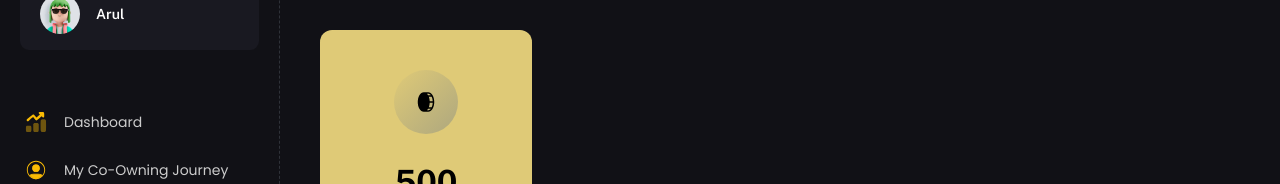
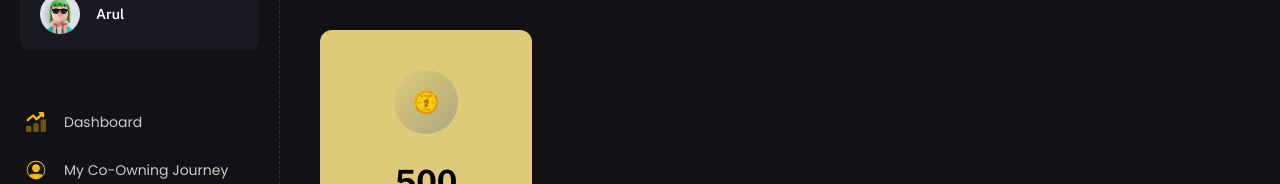
Before and after one commit to JagadishBujji/value1dashbaord, a React (Create React App) app: page /dashboard/my-value-coins in a window 1280 px wide. Shown: the part 170-354 px from the top of the page. Built offline with nearby package versions, Linux system fonts and the light colour scheme; a web font is replaced by a local one.

Commit message:
icon fixed

```diff
--- a/src/pages/DashboardAppPage.js
+++ b/src/pages/DashboardAppPage.js
@@ -61,6 +61,7 @@ export default function DashboardAppPage() {
               <AppWidgetSummary
                 sx={{ background: '#DFCA77', color: '#000' }}
                 title="My Value Coins"
+                type="img"
                 total={500}
                 icon={'icon_value'}
               />
--- a/src/pages/ValueCoins.js
+++ b/src/pages/ValueCoins.js
@@ -41,8 +41,9 @@ export default function ValueCoins() {
             <AppWidgetSummary
               sx={{ background: '#DFCA77', color: '#000' }}
               title="Value Coins"
+              type="img"
               total={500}
-              icon={'ph:coin-vertical-fill'}
+              icon={'icon_value'}
             />
           </Grid>
         </Grid>
--- a/src/sections/@dashboard/app/AppWidgetSummary.js
+++ b/src/sections/@dashboard/app/AppWidgetSummary.js
@@ -6,6 +6,7 @@ import { Card, Typography } from '@mui/material';
 import { fShortenNumber } from '../../../utils/formatNumber';
 // components
 import Iconify from '../../../components/iconify';
+import SvgColor from '../../../components/svg-color';
 
 // ----------------------------------------------------------------------
 
@@ -53,7 +54,11 @@ export default function AppWidgetSummary({ title, total, icon, color = 'primary'
             )} 100%)`,
         }}
       >
-        <Iconify sx={{ color: '#000' }} icon={icon} width={24} height={24} />
+        {other.type === 'img' ? (
+          <img src={`/assets/icons/navbar/${icon}.svg`} alt="My Value Coins" />
+        ) : (
+          <Iconify sx={{ color: '#000' }} icon={icon} width={24} height={24} />
+        )}
       </StyledIcon>
 
       <Typography variant="h3">{fShortenNumber(total)}</Typography>
@@ -61,7 +66,6 @@ export default function AppWidgetSummary({ title, total, icon, color = 'primary'
       <Typography variant="subtitle2" sx={{ opacity: 0.72 }}>
         {title}
       </Typography>
-
     </Card>
   );
 }
```
